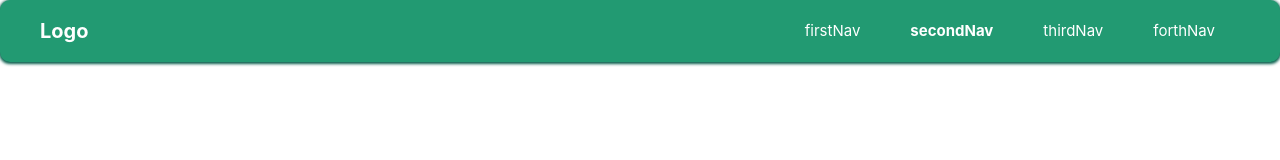
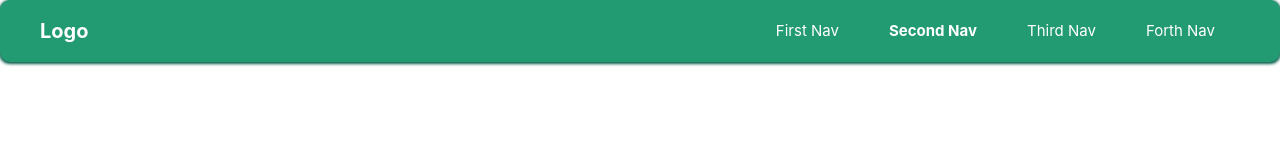
Before and after one commit to yilan-luo/navbar, a Vue app: page /second in a window 1280 px wide. Shown: the top 160 px of the page. Built offline with nearby package versions, Linux system fonts and the light colour scheme; what vue-tippy would draw is missing.

Commit message:
优化了navItemStore，整了给按钮的涟漪效果，@mouseover 和 @mouseleave 来切换这个状态，同时把icon的方框去掉

```diff
--- a/src/assets/main.css
+++ b/src/assets/main.css
@@ -5,10 +5,6 @@
   font-weight: normal;
 }
 
-span {
-  font-weight: bold;
-}
-
 .nav-container a {
   text-decoration: none;
   margin: 0 10px;
--- a/src/components/firstNav.vue
+++ b/src/components/firstNav.vue
@@ -13,18 +13,10 @@
       </div>
 
       <ul class="nav-menu" :class="{ 'active': isMenuOpen }">
-        <li class="nav-item">
-          <router-link to="/" class="nav-link" @click="closeMenu">{{ firstNav.name }}</router-link>
-        </li>
-        <li class="nav-item">
-          <router-link to="/second" class="nav-link" @click="closeMenu">{{ secondNav.name }}</router-link>
-        </li>
-        <li class="nav-item">
-          <router-link to="/third" class="nav-link" @click="closeMenu">{{ thirdNav.name }}</router-link>
-        </li>
-        <li class="nav-item">
-          <router-link to="/forth" class="nav-link" @click="closeMenu">{{ forthNav.name }}</router-link>
-        </li>
+        <router-link @click="closeMenu" v-for="item in navItemStore.items" :key="item.id" :to="item.path"
+          class="nav-item nav-link">
+          {{ item.name }}
+        </router-link>
       </ul>
     </div>
   </nav>
@@ -32,16 +24,10 @@
 
 <script setup>
 import { ref } from 'vue';
-import { useFirstItemStore } from '@/stores/navItems';
-import { useSecondItemStore } from '@/stores/navItems';
-import { useThirdItemStore } from '@/stores/navItems';
-import { useForthItemStore } from '@/stores/navItems';
+import { useNavItemsStore } from '@/stores/navItems';
 
 
-const firstNav = useFirstItemStore();
-const secondNav = useSecondItemStore();
-const thirdNav = useThirdItemStore();
-const forthNav = useForthItemStore();
+const navItemStore = useNavItemsStore();
 
 const isMenuOpen = ref(false);
 const toggleMenu = () => {
--- /dev/null
+++ b/src/components/icons/search.vue
@@ -0,0 +1,17 @@
+<template>
+    <svg t="1754117810209" class="icon" viewBox="0 0 1024 1024" version="1.1" xmlns="http://www.w3.org/2000/svg"
+        p-id="2622" width="32" height="32">
+        <path
+            d="M447.325002 129.919978c-178.868807 0-323.872319 145.003512-323.872319 323.874365s145.003512 323.874365 323.872319 323.874365c178.870854 0 323.874365-145.003512 323.874365-323.874365S626.195855 129.919978 447.325002 129.919978zM447.325002 713.712071c-143.31915 0-259.915681-116.598578-259.915681-259.917728s116.596532-259.917728 259.915681-259.917728 259.917728 116.598578 259.917728 259.917728S590.643128 713.712071 447.325002 713.712071z"
+            fill="#040000" p-id="2623"></path>
+        <path
+            d="M891.573945 840.061734 748.236376 696.699606c-13.43601 16.625656-28.371164 31.91385-44.338834 46.099944l142.458549 142.481062c6.246261 6.246261 14.427594 9.368368 22.60995 9.368368s16.363689-3.123131 22.60995-9.368368C904.065444 872.789113 904.065444 852.553233 891.573945 840.061734z"
+            fill="#040000" p-id="2624"></path>
+    </svg>
+</template>
+
+<style scoped>
+svg {
+    outline: none;
+}
+</style>
--- a/src/components/secondNav.vue
+++ b/src/components/secondNav.vue
@@ -1,15 +1,9 @@
 <script setup>
-import { useFirstItemStore } from '@/stores/navItems';
-import { useSecondItemStore } from '@/stores/navItems';
-import { useThirdItemStore } from '@/stores/navItems';
-import { useForthItemStore } from '@/stores/navItems';
+import { useNavItemsStore } from '@/stores/navItems';
 import { ref } from 'vue';
 import gridViewIcon from '@/components/icons/grid-view.vue';
 
-const firstNav = useFirstItemStore();
-const secondNav = useSecondItemStore();
-const thirdNav = useThirdItemStore();
-const forthNav = useForthItemStore();
+const navItemStore = useNavItemsStore();
 const MenuOpened = ref(false);
 
 const openMenu = () => {
@@ -26,19 +20,8 @@ const openMenu = () => {
                     <gridViewIcon />
                 </div>
                 <div :class="{ 'active': MenuOpened, 'close': !MenuOpened }">
-                    <router-link to="/">
-                        {{ firstNav.name }}
-                    </router-link>
-                    <router-link to="/second">
-                        <span>
-                            {{ secondNav.name }}
-                        </span>
-                    </router-link>
-                    <router-link to="/third">
-                        {{ thirdNav.name }}
-                    </router-link>
-                    <router-link to="/forth">
-                        {{ forthNav.name }}
+                    <router-link class="items" v-for="item in navItemStore.items" :key="item.id" :to="item.path">
+                        {{ item.name }}
                     </router-link>
                 </div>
             </div>
@@ -122,4 +105,8 @@ const openMenu = () => {
         display: none;
     }
 }
+
+.items.router-link-exact-active {
+    font-weight: bold;
+}
 </style>
--- a/src/components/thirdNav.vue
+++ b/src/components/thirdNav.vue
@@ -1,68 +1,65 @@
 <script setup>
-import { useFirstItemStore } from '@/stores/navItems';
-import { useSecondItemStore } from '@/stores/navItems';
-import { useThirdItemStore } from '@/stores/navItems';
-import { useForthItemStore } from '@/stores/navItems';
-import menuIcon from '@/components/icons/menu.vue'
-import { ref, onMounted } from 'vue';
+import { useNavItemsStore } from '@/stores/navItems';
+import searchIcon from '@/components/icons/search.vue'
+import { ref } from 'vue';
 
-const firstNav = useFirstItemStore();
-const secondNav = useSecondItemStore();
-const thirdNav = useThirdItemStore();
-const forthNav = useForthItemStore();
+const navItemStore = useNavItemsStore();
 
-const iconRef = ref(null);
-const navRef = ref(null);
+// 1. 重构：使用一个响应式状态来控制导航的可见性，而不是手动操作 DOM
+const isNavOpen = ref(false);
 
+// 2. 新增：处理点击时涟漪效果的逻辑
+function handleMenuClick(event) {
+    const button = event.currentTarget;
 
-onMounted(() => {
-    if (iconRef.value && navRef.value)
-        iconRef.value.addEventListener("mouseover", function () {
-            navRef.value.classList.add("open");
-        })
-    navRef.value.addEventListener("mouseleave", function () {
-        navRef.value.classList.remove("open");
-    })
-})
+    // 创建涟漪元素
+    const ripple = document.createElement("span");
+    ripple.classList.add("ripple");
 
+    // 计算位置和大小
+    const rect = button.getBoundingClientRect();
+    const size = Math.max(rect.width, rect.height);
+    const x = event.clientX - rect.left - size / 2;
+    const y = event.clientY - rect.top - size / 2;
+
+    // 应用样式并添加到按钮中
+    ripple.style.width = ripple.style.height = `${size}px`;
+    ripple.style.left = `${x}px`;
+    ripple.style.top = `${y}px`;
+
+    button.appendChild(ripple);
+
+    // 动画结束后，清理涟漪元素以保持 DOM 干净
+    setTimeout(() => {
+        ripple.remove();
+    }, 600); // 必须与 CSS 中的动画时长相匹配
+}
 </script>
 
 <template>
-    <div class="menu" ref="iconRef">
-        <menuIcon v-tippy="{
-            content: 'Menu',
-            placement: 'bottom',
+    <div class="search" @mouseover="isNavOpen = true" @click="handleMenuClick">
+        <searchIcon v-tippy="{
+            content: 'Search',
+            placement: 'bottom-end',
             arrow: false,
             animation: 'shift-toward',
         }" />
     </div>
-    <div class="nav-container" ref="navRef">
+
+    <div class="nav-container" :class="{ open: isNavOpen }" @mouseleave="isNavOpen = false">
         <div class="items">
-            <router-link to="/">
-                {{ firstNav.name }}
-            </router-link>
-            <router-link to="/second">
-                {{ secondNav.name }}
-            </router-link>
-            <router-link to="/third">
-                <span>
-                    {{ thirdNav.name }}
-                </span>
-            </router-link>
-            <router-link to="/forth">
-                {{ forthNav.name }}
+            <router-link v-for="item in navItemStore.items" :key="item.id" :to="item.path">
+                {{ item.name }}
             </router-link>
         </div>
     </div>
-
-
 </template>
 
 <style scoped>
-.menu {
+.search {
     z-index: 2;
-    top: 10px;
-    left: 7px;
+    top: 12px;
+    left: 15px;
     position: absolute;
     width: 32px;
     height: 32px;
@@ -71,15 +68,35 @@ onMounted(() => {
     padding: 8px;
     box-sizing: content-box;
     border-radius: 50%;
+    /* 2. 新增 overflow: hidden 来限制涟漪效果的范围 */
+    overflow: hidden;
 }
 
-.menu:hover {
+.search:hover {
     background-color: rgb(208, 208, 208);
     transition-duration: 0.3s;
 }
 
+/* 3. 新增：涟漪效果的样式 */
+.search :deep(.ripple) {
+    position: absolute;
+    border-radius: 50%;
+    background-color: rgba(0, 0, 0, 0.2);
+    /* 更深、半透明的颜色 */
+    transform: scale(0);
+    animation: ripple-animation 0.6s linear;
+}
+
+@keyframes ripple-animation {
+    to {
+        transform: scale(4);
+        opacity: 0;
+    }
+}
+
 .open {
-    transform: translateX(60%);
+    /* 最好统一使用 transform */
+    transform: translateX(100%);
 }
 
 .nav-container {
@@ -87,20 +104,24 @@ onMounted(() => {
     height: 100vh;
     width: 10%;
     background-color: #f0f4f9;
-    translate: -60%;
+    translate: -100%;
     transition-duration: 0.3s;
-    padding: 80px 0 0 0;
+    padding: 90px 0 0 0;
 }
 
 .items a {
     padding: 10px;
     display: grid;
-    margin: 10px 0 10px 0;
+    margin: 0 0 15px 10px;
     transition-duration: 0.3s;
 }
 
 .items a:hover {
     background-color: #d3dae1;
+}
+
+.items a.router-link-exact-active {
+    font-weight: bold;
 }
 
 @media screen and (max-width:768px) {
--- a/src/stores/navItems.js
+++ b/src/stores/navItems.js
@@ -1,25 +1,26 @@
 import { defineStore } from 'pinia'
 
-export const useFirstItemStore = defineStore('first', {
+export const useNavItemsStore = defineStore('navItems', {
+  // state holds an array of navigation item objects
   state: () => ({
-    name: 'firstNav',
+    items: [
+      { id: 'first', name: 'First Nav', path: '/' },
+      { id: 'second', name: 'Second Nav', path: '/second' },
+      { id: 'third', name: 'Third Nav', path: '/third' },
+      { id: 'forth', name: 'Forth Nav', path: '/forth' },
+    ],
   }),
+
+  // Getters can be used to compute derived state, but here we just return the items
+  getters: {
+    // A simple getter to return all items
+    navList: (state) => state.items,
+  },
+
+  // Actions can be used to modify the state, e.g., adding a new nav item
+  actions: {
+    addItem(item) {
+      this.items.push(item)
+    },
+  },
 })
-
-export const useSecondItemStore = defineStore('second', {
-  state: () => ({
-    name: 'secondNav',
-  }),
-})
-
-export const useThirdItemStore = defineStore('third', {
-  state: () => ({
-    name: 'thirdNav',
-  }),
-})
-
-export const useForthItemStore = defineStore('forth', {
-  state: () => ({
-    name: 'forthNav',
-  }),
-})
```
